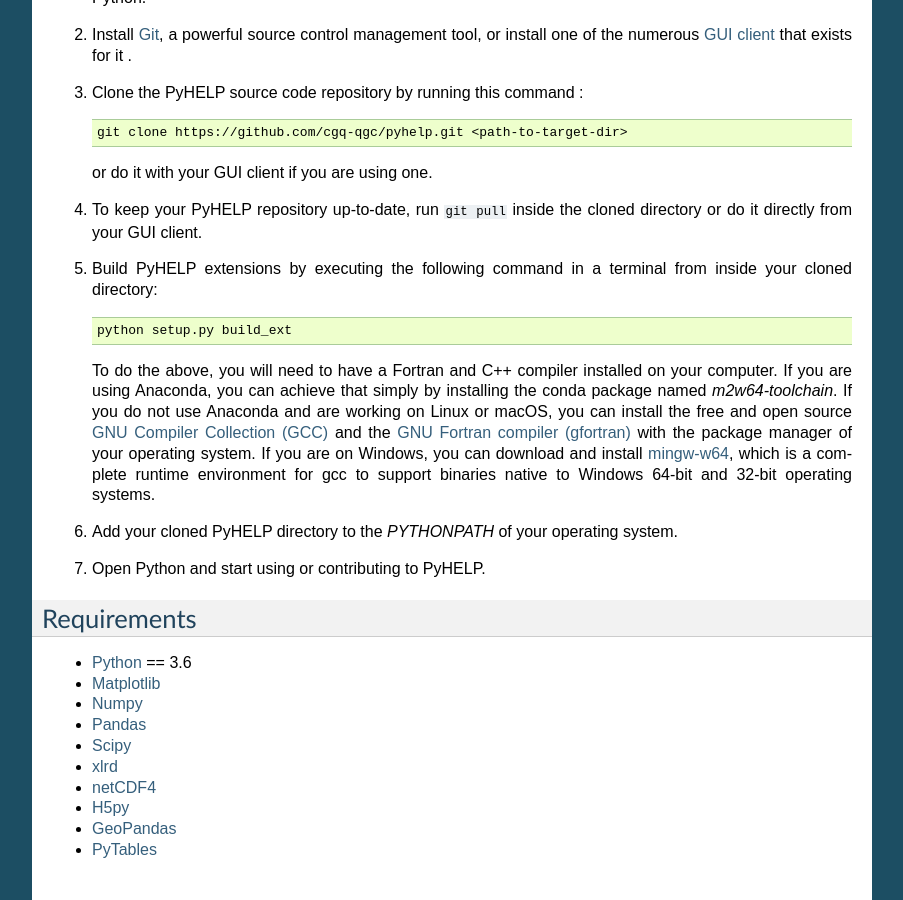
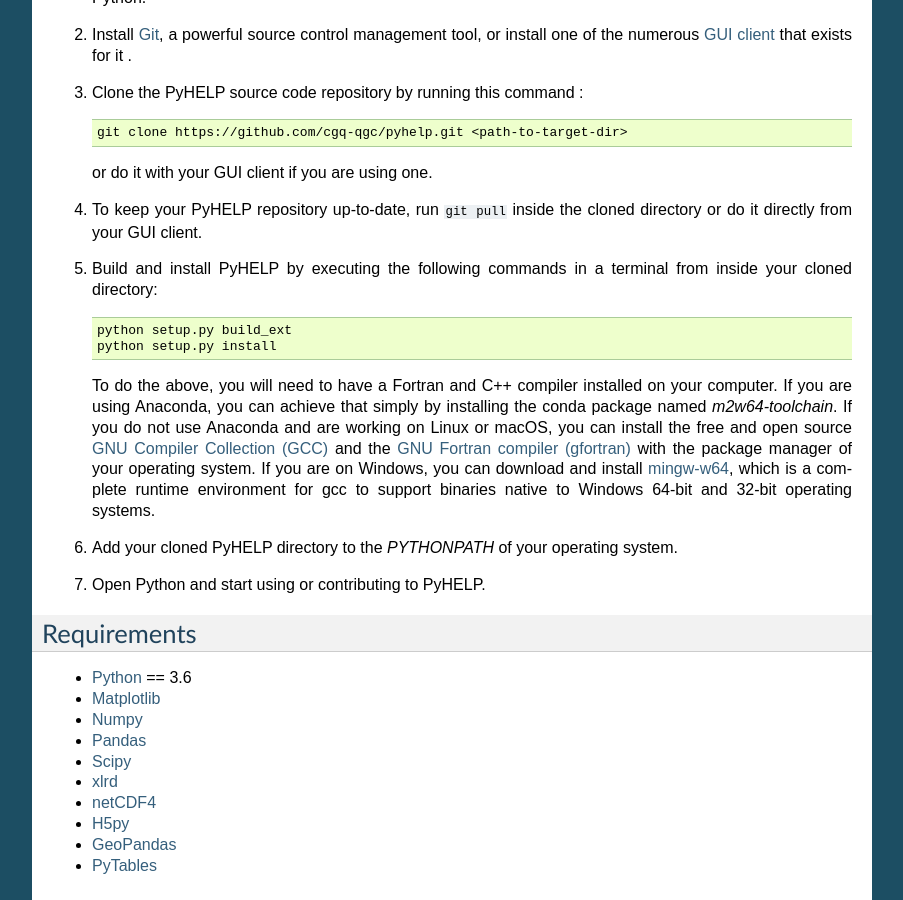
Before and after one commit to cgq-qgc/pyhelp, a Sphinx documentation site: the page built from docs/installation.rst, in a window 1280 px wide and 900 px high, scrolled down 1247 px. Shown: the whole window, without its empty margins (198-1101 px from the left). Built offline with Sphinx 7.4.7, drawn with Linux system fonts in a browser that asks for light colours; formulas are drawn with MathJax 3.

Commit message:
Also install pyhelp

```diff
--- a/docs/installation.rst
+++ b/docs/installation.rst
@@ -99,12 +99,13 @@
 #. To keep your PyHELP repository up-to-date, run ``git pull`` inside the
    cloned directory or do it directly from your GUI client.
 
-#. Build PyHELP extensions by executing the following command
+#. Build and install PyHELP by executing the following commands
    in a terminal from inside your cloned directory:
 
    .. code-block:: bash
 
       python setup.py build_ext
+      python setup.py install
 
    To do the above, you will need to have a Fortran and C++ compiler installed
    on your computer. If you are using Anaconda, you can achieve that simply by
```
